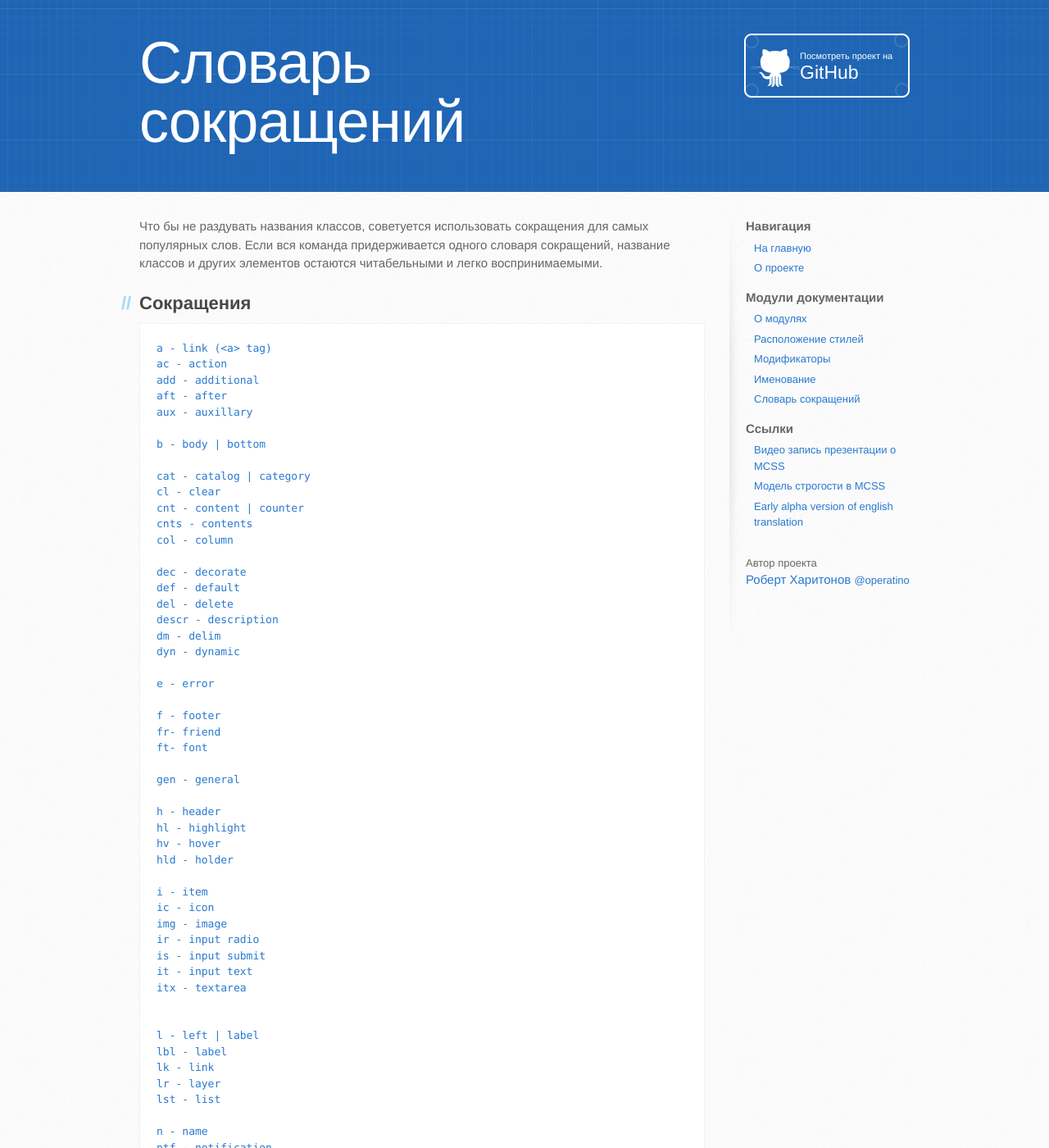
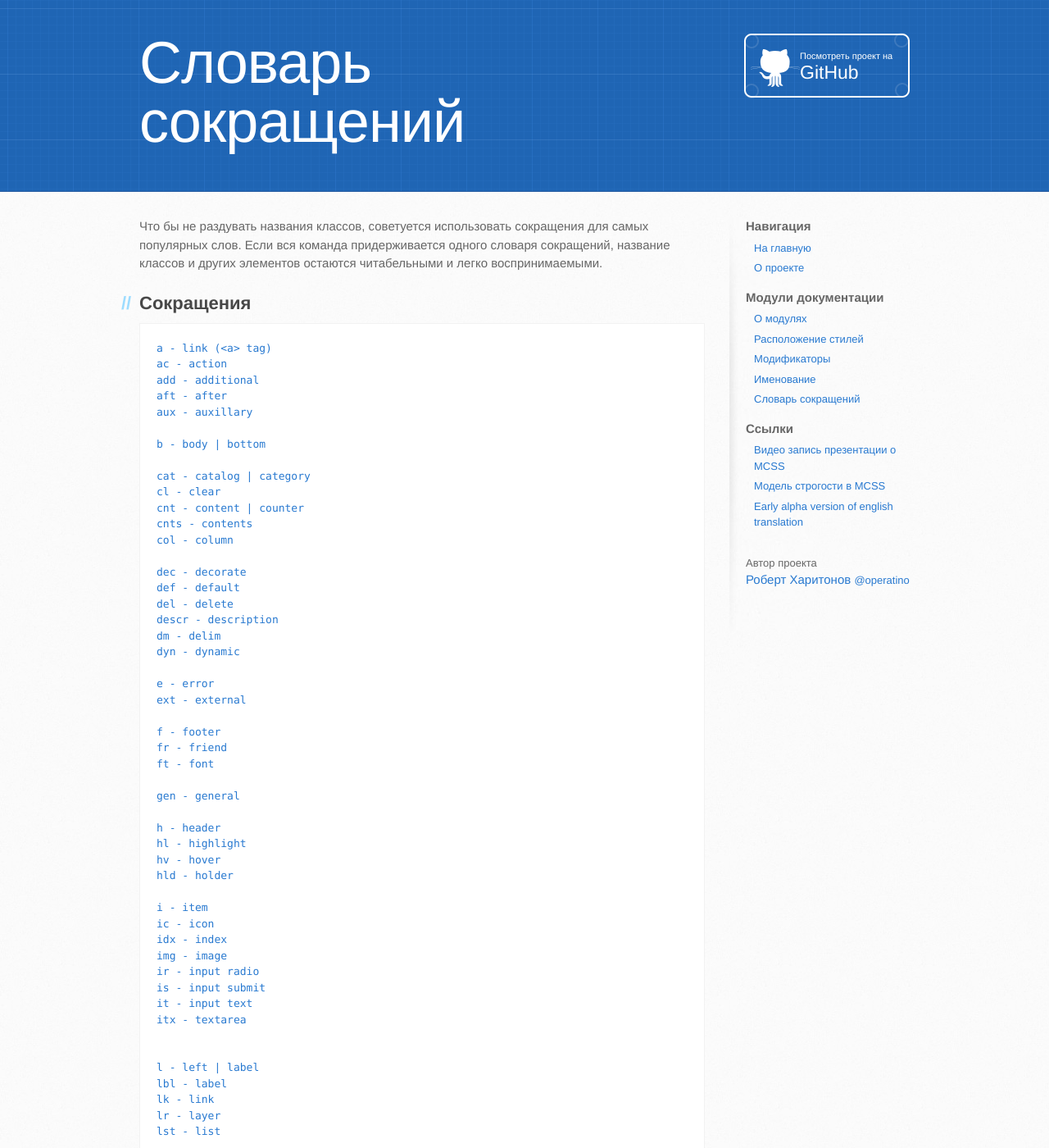
Before and after one commit to robhrt7/MCSS, a Jekyll site: the page built from modules/shorthand_dictionary.md, in a window 1280 px wide and 1400 px high. Shown: the whole window at 82% size. Built offline with Jekyll 4.4.1, drawn with Linux system fonts in a browser that asks for light colours; Markdown is read by kramdown in place of the engine named in the settings; comment, search, counter and statistics services are not loaded; some of the changed lines change nothing that is shown; some of the changed text lies outside the part shown.

Commit message:
Update shorthand_dictionary.md

```diff
--- a/modules/shorthand_dictionary.md
+++ b/modules/shorthand_dictionary.md
@@ -31,10 +31,11 @@ context: inner-page
     dyn - dynamic
 
     e - error
+    ext - external
 
     f - footer
-    fr- friend
-    ft- font
+    fr - friend
+    ft - font
 
     gen - general
 
@@ -45,6 +46,7 @@ context: inner-page
 
     i - item
     ic - icon
+    idx - index
     img - image
     ir - input radio
     is - input submit
@@ -65,7 +67,7 @@ context: inner-page
     opt - options
     ovr - overlay
 
-    pht - photo
+    ph - photo
     priv - privacy
 
     r - right
@@ -73,8 +75,9 @@ context: inner-page
 
     scr - screen | scroll
     sel - select
-    sett - settings
+    set - settings
     sm - small
+    spp - supplement
     spr - sprite
 
     t - title | t
```
